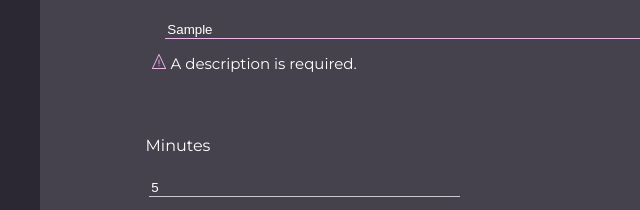
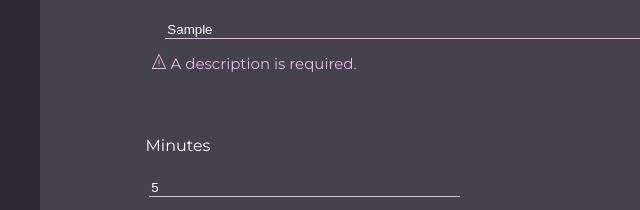
Before and after one commit to H-Bo214/intention-timer, a plain HTML site: page index.html in a window 1280 px wide. Both pictures are taken after typing "Sample", "5", "5" into the empty fields and a click on the button "START ACTIVITY". Shown: the part 427-637 px from the top of the page, 0-640 px from the left. Drawn offline with Linux system fonts and the light colour scheme.

Commit message:
Add last details/beautify

```diff
--- a/styles.css
+++ b/styles.css
@@ -162,6 +162,7 @@ form {
 
 /* <form><p> warning error message text */
 .warning-text {
+  color: #EFB7EC;
   display: inline-block;
   font-size: 15px;
 }
```
